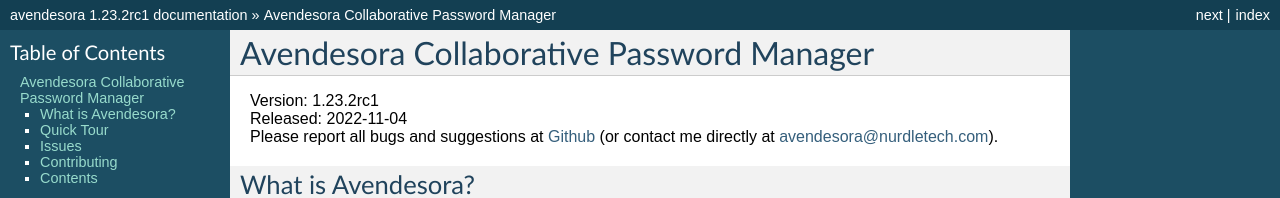
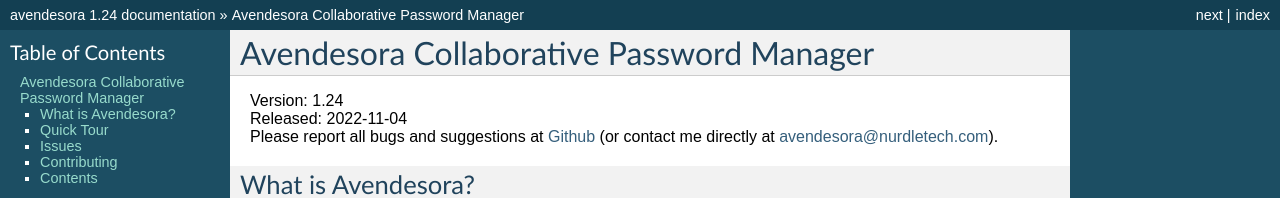
Before and after one commit to KenKundert/avendesora, a Sphinx documentation site: the page built from doc/index.rst, in a window 1280 px wide and 900 px high. Shown: the top 198 px of the window. Built offline with Sphinx 7.4.7, drawn with Linux system fonts in a browser that asks for light colours; some of the changed text lies outside the part shown.

Commit message:
bump version to 1.24

```diff
--- a/README.rst
+++ b/README.rst
@@ -23,7 +23,7 @@ Avendesora Collaborative Password Manager
 
 
 :Authors: Ken & Kale Kundert
-:Version: 1.23.2rc1
+:Version: 1.24
 :Released: 2022-11-04
 
 Avendesora replaces Abraxas, which are both alternatives to the traditional
--- a/avendesora/__init__.py
+++ b/avendesora/__init__.py
@@ -31,5 +31,5 @@ from .secrets import (
 from . import command
 from .account import AccountValue
 
-__version__ = '1.23.2rc1'
+__version__ = '1.24'
 __released__ = '2022-11-04'
--- a/doc/conf.py
+++ b/doc/conf.py
@@ -55,7 +55,7 @@ copyright = u'2017-2022, Ken Kundert'
 # built documents.
 #
 # The full version, including alpha/beta/rc tags.
-release = '1.23.2rc1'
+release = '1.24'
 # The short X.Y version.
 version = '.'.join(release.split('.')[0:2])
 
--- a/doc/index.rst
+++ b/doc/index.rst
@@ -3,7 +3,7 @@
 Avendesora Collaborative Password Manager
 =========================================
 
-| Version: 1.23.2rc1
+| Version: 1.24
 | Released: 2022-11-04
 | Please report all bugs and suggestions at
   `Github <https://github.com/KenKundert/avendesora/issues>`_
--- a/doc/releases.rst
+++ b/doc/releases.rst
@@ -5,7 +5,7 @@ Releases
 
 Latest Development Version
 --------------------------
-| Version: 1.23.2rc1
+| Version: 1.24
 | Released: 2022-11-04
 
 
--- a/setup.py
+++ b/setup.py
@@ -45,7 +45,7 @@ for line in install_requirements.splitlines():
 # call setup {{{1
 setup(
     name = 'avendesora',
-    version = '1.23.2rc1',
+    version = '1.24',
     author = 'Ken Kundert and Kale Kundert',
     author_email = 'avendesora@nurdletech.com',
     description = 'A password generator and account manager.',
```
